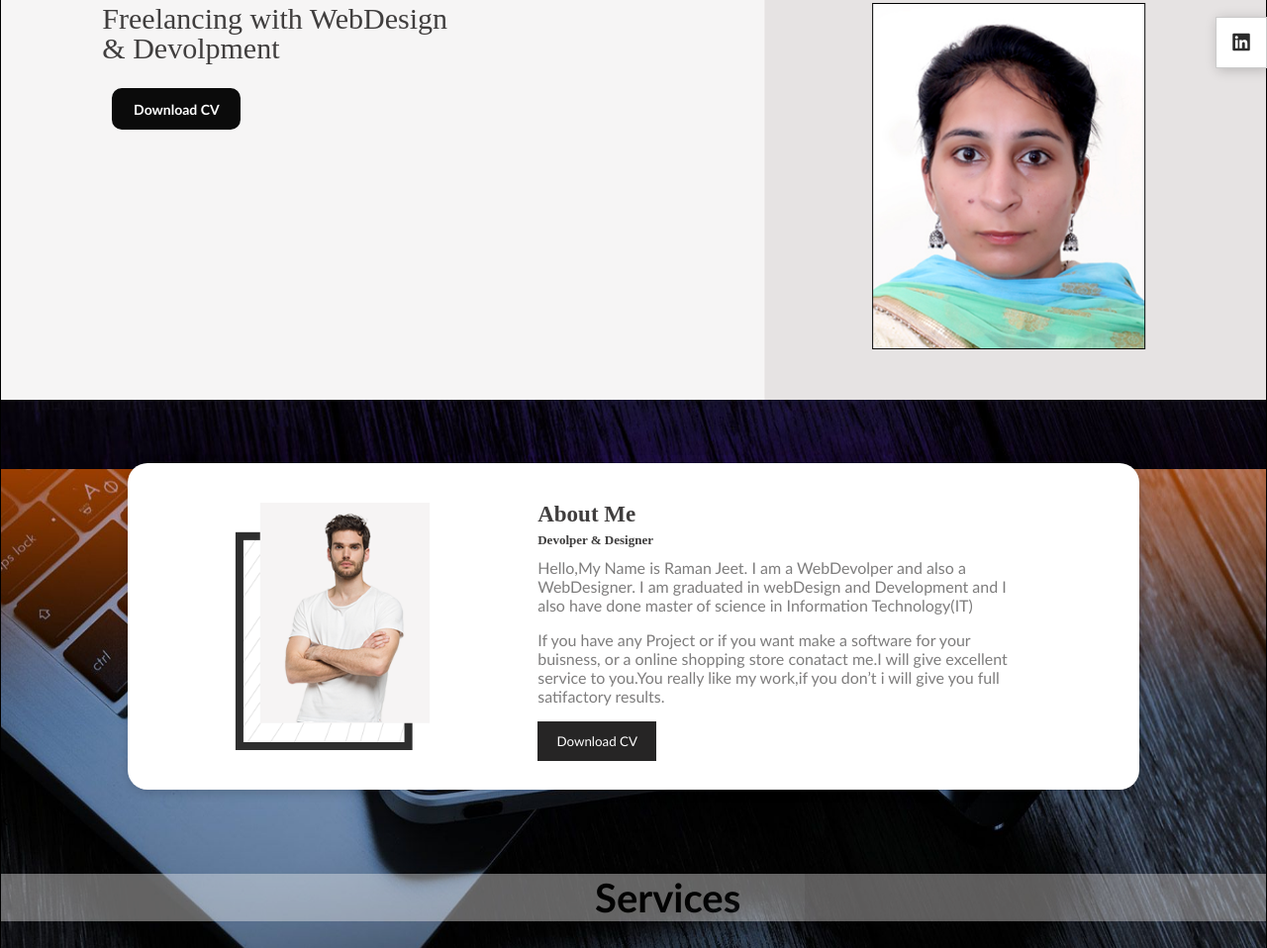
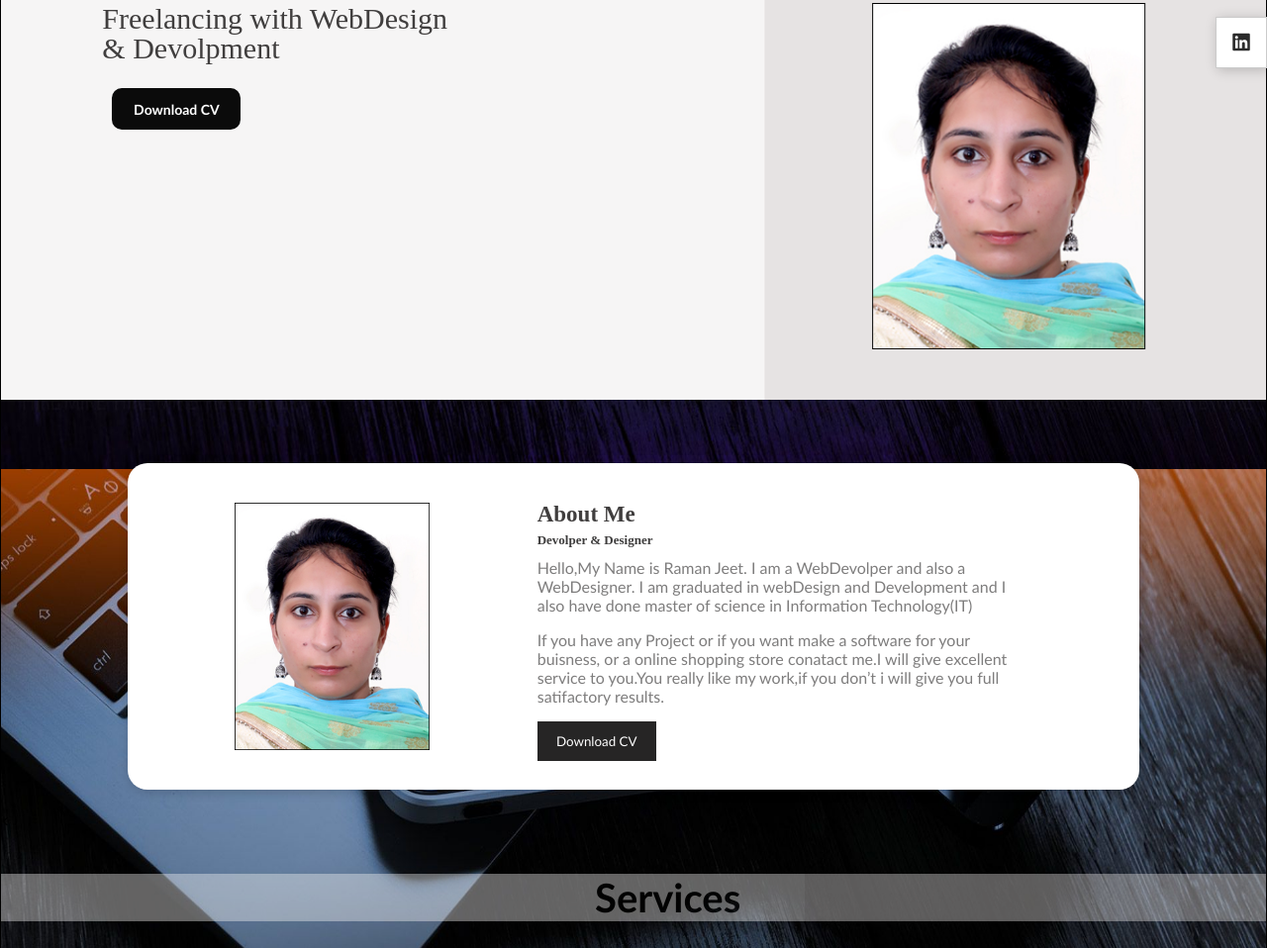
Before and after one commit to SummerWork2021/webdesign-and-development.github.io, a plain HTML site: page index.html in a window 1280 px wide. Shown: the part 357-1315 px from the top of the page at 99% size. Drawn offline with nearby package versions, Linux system fonts and the light colour scheme; files whose address does not match are found by name.

Commit message:
Add files via upload

```diff
--- a/index.html
+++ b/index.html
@@ -51,7 +51,7 @@
 
  <div id="about" class="about-container">
 	<!--img-->
-		<img src="images/about-img.png"/>
+		<img src="images/model1.png"/>
 	<!--about-me-text-->
 		<div class="about-text">
 		<p>About Me</p>
```
